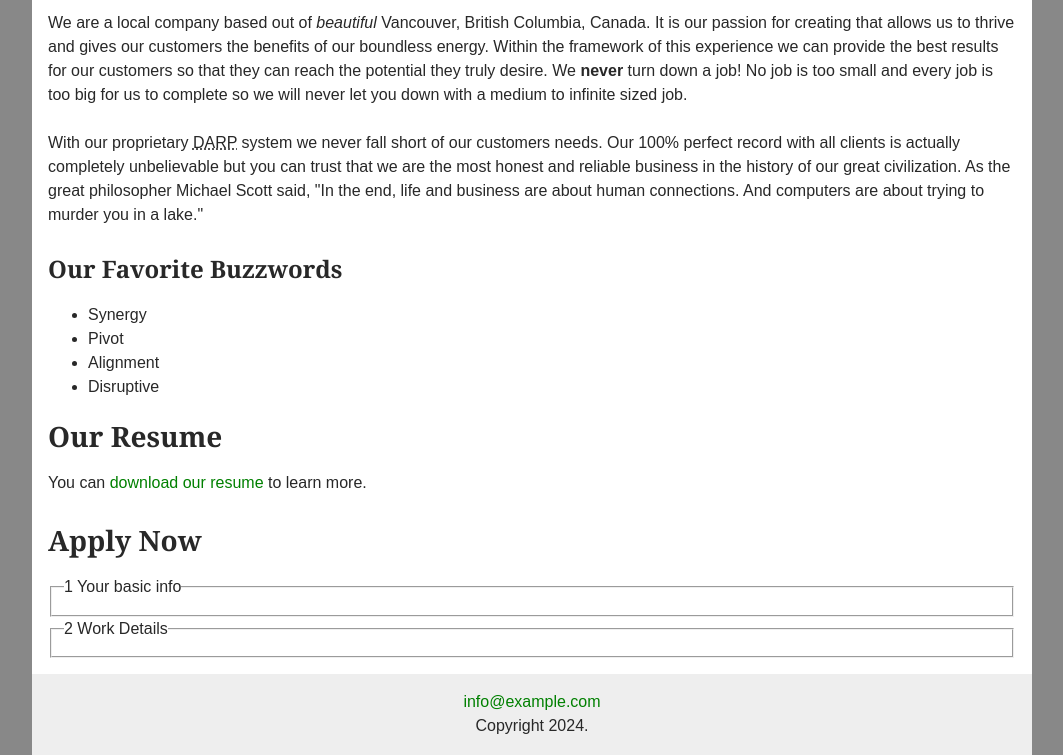
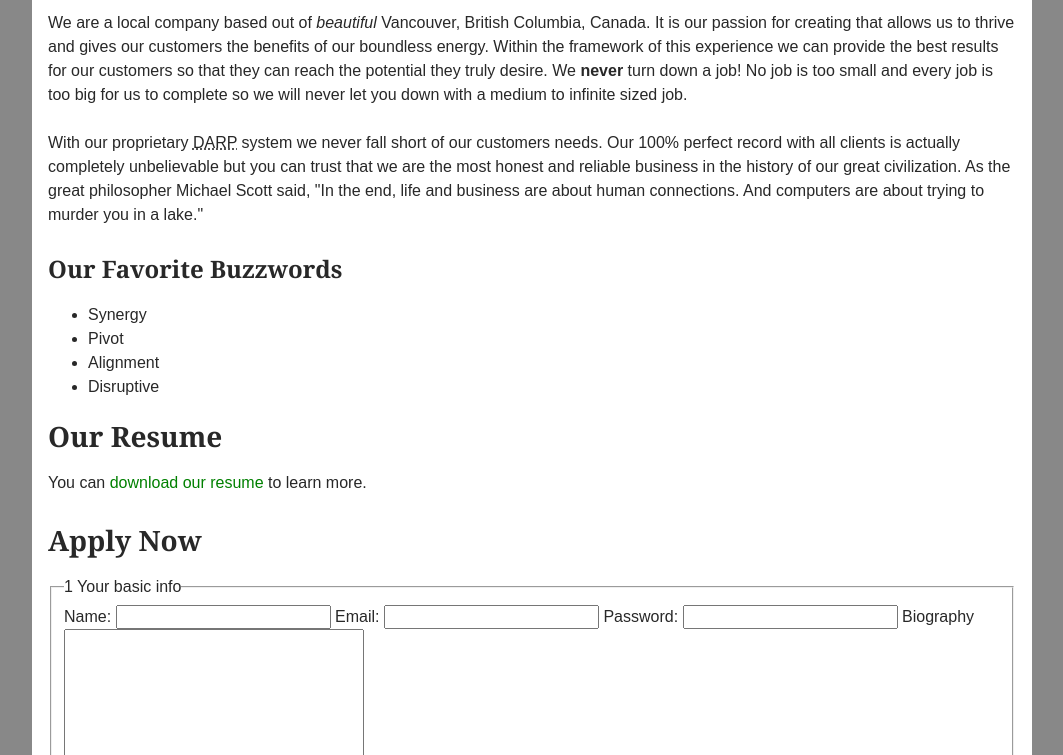
Before and after one commit to Kpslink/fwdp-1000-day05, a plain HTML site: page day-05/about-us.html in a window 1280 px wide. Shown: the part 197-952 px from the top of the page, without its empty margins (108-1171 px from the left). Drawn offline with Linux system fonts and the light colour scheme.

Commit message:
Added content to form

```diff
--- a/day-05/about-us.html
+++ b/day-05/about-us.html
@@ -53,6 +53,17 @@
 						<span class="number">1</span>
 						Your basic info
 					</legend>
+					<label for="name">Name:</label>
+					<input type="text" id="name" name="user-name">
+
+					<label for="mail">Email:</label>
+					<input type="email" name="user-email" id="mail">
+
+					<label for="password">Password:</label>
+					<input type="password" name="user-password" id="password">
+
+					<label for="biography">Biography</label>
+					<textarea name="user-bio" id="biography" cols="30" rows="10"></textarea>
 				</fieldset>
 
 				<fieldset>
@@ -61,6 +72,8 @@
 						Work Details
 					</legend>
 				</fieldset>
+
+
 			</form>
 
 		</main>
```
